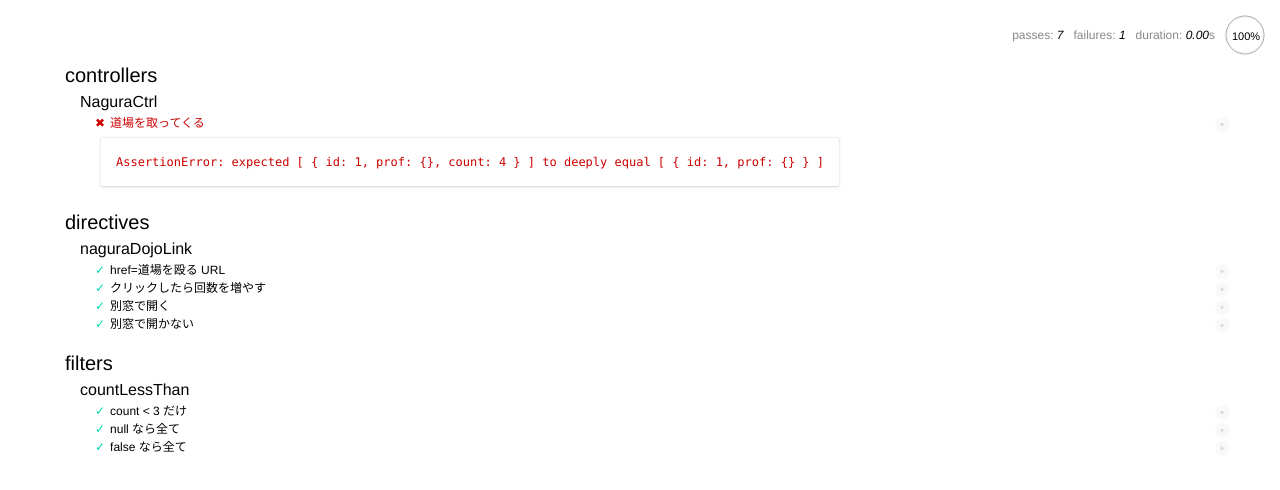
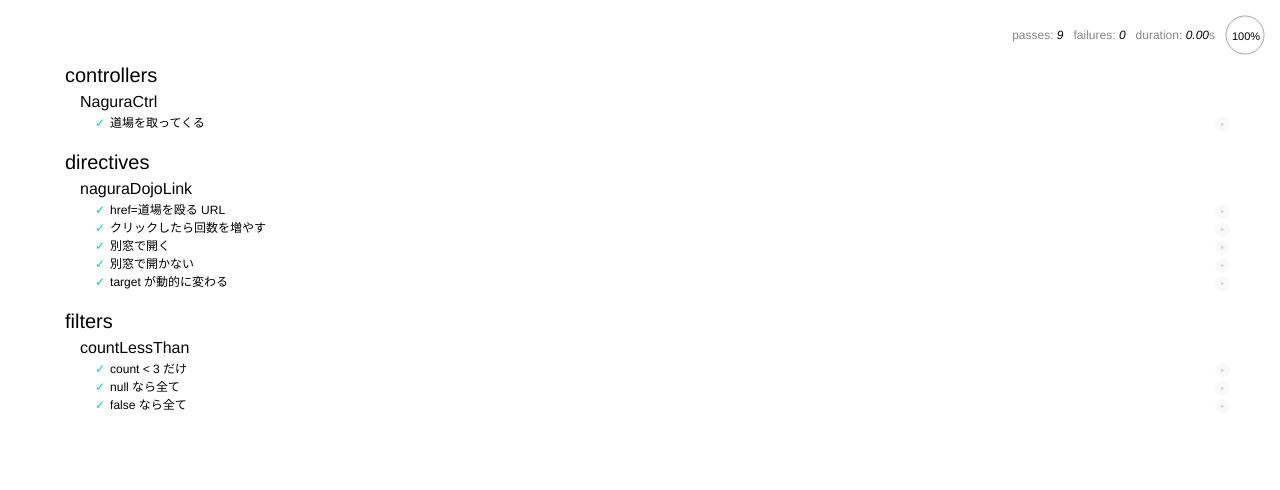
Before and after one commit to furugomu/nagura2, a website: page public/test.html in a window 1280 px wide. Drawn offline with Linux system fonts and the light colour scheme.

Commit message:
naguraDojoLink

```diff
--- a/public/nagura.js
+++ b/public/nagura.js
@@ -5,7 +5,6 @@ var app = angular.module('nagura', []);
 function NaguraCtrl($scope, $http) {
   $http.get('/dojos.json')
   .success(function(data) {
-    data[0].count = 4;
     $scope.dojos = data;
   })
   .error(function(data, status, headers, config) {
@@ -29,12 +28,12 @@ app.directive('naguraDojoLink', function() {
       element.attr('href', url);
 
       // 別窓で開く
-      if (scope.openInOtherWindow)
-        element.attr('target', 'nagura-new-window');
+      scope.$watch('openInOtherWindow', function(value) {
+        element.attr('target', value ? 'nagura-new-window' : '');
+      });
 
       // クリック回数を増やす
       element.on('click', function(e) {
-        e.preventDefault();
         scope.$apply(function() {
           if (dojo.count == null) dojo.count = 0;
           dojo.count += 1;
@@ -47,7 +46,6 @@ app.directive('naguraDojoLink', function() {
 // 殴れるのだけ表示
 app.filter('countLessThan', function($filter) {
   return function(dojos, n) {
-    console.log('countLessThan', n);
     if (!n) return dojos;
     return $filter('filter')(dojos, function(dojo) {
       return !dojo.count || dojo.count < n;
--- a/public/test/nagura_test.js
+++ b/public/test/nagura_test.js
@@ -43,8 +43,11 @@ describe('directives', function() {
   }));
 
   describe('naguraDojoLink', function() {
+    beforeEach(function() {
+      scope.dojo = {id: 56497169};
+    });
+
     it('href=道場を殴る URL', function() {
-      scope.dojo = {id: 56497169};
       var el = $compile('<nagura-dojo-link>ほげ</nagura-dojo-link>')(scope);
       var url = 'http://sp.pf.mbga.jp/12008305/?url='+
         'http%3A%2F%2F125.6.169.35%2Fidolmaster%2Fbattle%2Fbattle_check%2F56497169';
@@ -52,10 +55,8 @@ describe('directives', function() {
     });
 
     it('クリックしたら回数を増やす', function() {
-      scope.dojo = {id: 56497169};
       var el = $compile('<nagura-dojo-link>ほげ</nagura-dojo-link>')(scope);
       expect(scope.dojo.count).to.undefined;
-      console.log(el);
       el.triggerHandler('click');
       expect(scope.dojo.count).to.equal(1);
       el.triggerHandler('click');
@@ -64,16 +65,26 @@ describe('directives', function() {
 
     it('別窓で開く', function() {
       scope.openInOtherWindow = true;
-      scope.dojo = {id: 56497169};
       var el = $compile('<nagura-dojo-link>ほげ</nagura-dojo-link>')(scope);
+      scope.$digest();
       expect(el.attr('target')).to.equal('nagura-new-window');
     });
 
     it('別窓で開かない', function() {
       scope.openInOtherWindow = false;
-      scope.dojo = {id: 56497169};
+      var el = $compile('<nagura-dojo-link>ほげ</nagura-dojo-link>')(scope);
+      scope.$digest();
+      expect(el.attr('target')).to.equal('');
+    });
+
+    it('target が動的に変わる', function() {
+      scope.openInOtherWindow = false;
       var el = $compile('<nagura-dojo-link>ほげ</nagura-dojo-link>')(scope);
       expect(el.attr('target')).to.undefined;
+
+      scope.openInOtherWindow = true;
+      scope.$digest();
+      expect(el.attr('target')).to.equal('nagura-new-window');
     });
   });
 });
```
Also changed, not shown: public/index.html (+4 -1 lines).
